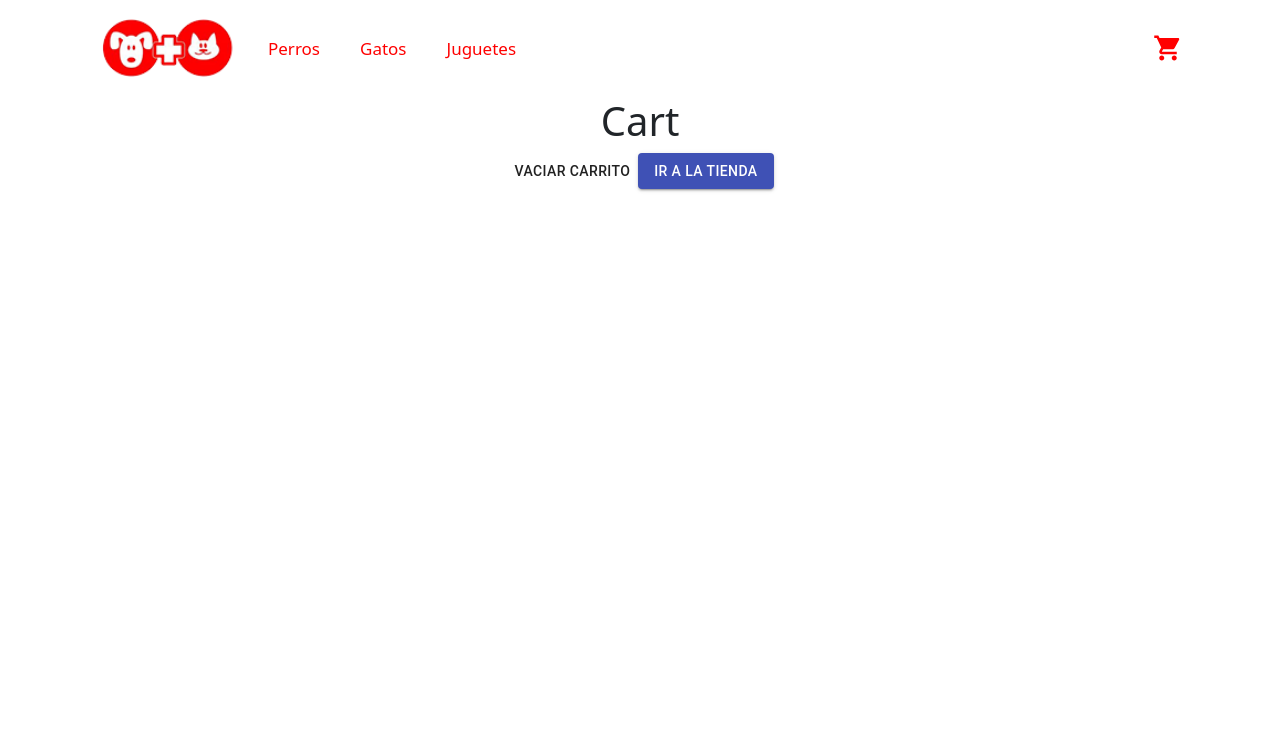
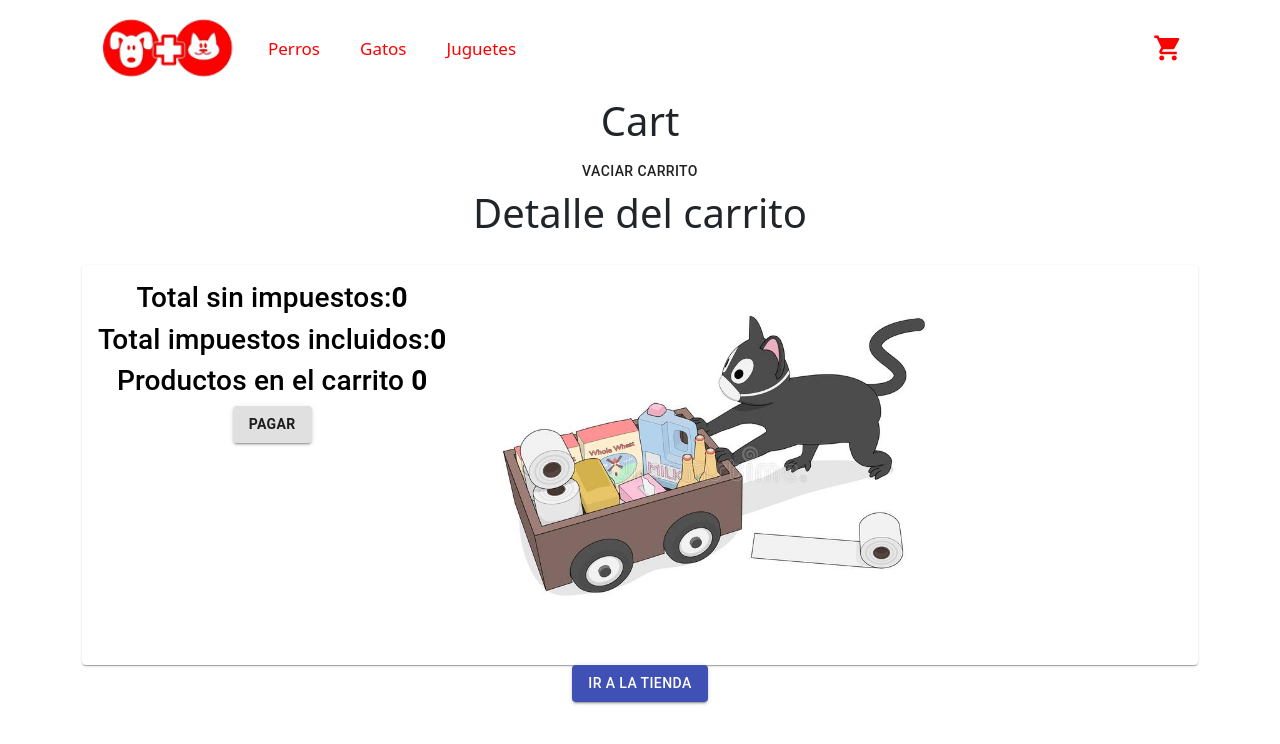
Before and after one commit to breaker19/Veterinaria-sebastian-karp, a React (Create React App) app: page /cart in a window 1280 px wide. Shown: the top 744 px of the page. Built offline with nearby package versions, Linux system fonts and the light colour scheme.

Commit message:
Desafío: Cart View

```diff
--- a/src/components/Cart.jsx
+++ b/src/components/Cart.jsx
@@ -7,7 +7,8 @@ import Card from '@mui/material/Card';
 import CardMedia from '@mui/material/CardMedia';
 import CardContent from '@mui/material/CardContent';
 import Typography from '@mui/material/Typography';
-import { Iron } from '@mui/icons-material';
+import {Container, Row, Col} from 'react-bootstrap';
+import gato from '../catCart.jpg'
 
 
 const Cart =()=>{
@@ -20,7 +21,8 @@ const Cart =()=>{
         {
         test.cartList.length > 0 && (
             test.cartList.map(item => (
-
+              <Container>
+              <Row>
 
   <Card style={{display: 'flex', marginTop: 20}}>
 
@@ -49,27 +51,64 @@ const Cart =()=>{
     <Typography variant="body2" color="text.secondary">
     <strong>Total: {item.qtyItem  * item.price}</strong>
     </Typography>
+
+
+
+
+
+
     <Button onClick={()=>test.removeFromCart(item)}> borrar </Button>
 
     <Button variant="contained" color="primary" component={Link} to="/">
     <strong>Volver</strong>
     </Button>
 
-    <Button variant="contained" color="primary" component={Link} to="/checkout">
-    <strong>Pagar</strong>
-    </Button>
+
 
 
   </CardContent>
 
   </Card>
+  </Row>
+  </Container>
 
             ))
         )
 
 
     }
+ <h1>Detalle del carrito</h1>
+<Container>
+  <Row>
+    <Col>
+    <Card style={{display: 'flex', marginTop: 20}}>
 
+  <CardContent>
+    <Typography variant="body2" color="black">
+    <h3>Total sin impuestos:<strong>{test.cartList.reduce((total, item) => total + item.qtyItem * item.price, 0)}</strong></h3>
+    </Typography>
+    <Typography variant="body2" color="black">
+    <h3>Total impuestos incluidos:<strong>{test.cartList.reduce((total, item) => total + item.qtyItem * item.price, 0) * 1.21}</strong></h3>
+    </Typography>
+    <Typography variant="body2" color="black">
+    <h3>Productos en el carrito <strong>{test.cartList.length}</strong></h3>
+    </Typography>
+    <Button  variant="contained" color="success" component={Link} to="/checkout">
+    <strong>Pagar</strong>
+    </Button>
+
+
+  </CardContent>
+  <CardMedia>
+  <img src={gato} width="500" height="auto" />
+  </CardMedia>
+    </Card>
+
+
+
+    </Col>
+  </Row>
+</Container>
             <Link to="/">
         <Button variant="contained" color="primary"> ir a la tienda </Button>
         </Link>
--- a/src/components/CartContext.jsx
+++ b/src/components/CartContext.jsx
@@ -23,11 +23,18 @@ const CartContextProvider = ({children}) => {
         setCartList([]);
     }
 
+    const calcularItems = () => {
+        let qty = cartList.map(item => item.qtyItem);
+        return qty.reduce((total, qty) => total + qty, 0);
+    }
+
+
+
 
 
 
 return (
-<CartContext.Provider value={{cartList, addToCart, removeFromCart, removeAllFromCart}}>
+<CartContext.Provider value={{cartList, addToCart, removeFromCart, removeAllFromCart, calcularItems}}>
 {children}
   </CartContext.Provider>
 
--- a/src/components/CartWidget.jsx
+++ b/src/components/CartWidget.jsx
@@ -3,7 +3,7 @@ import Badge from '@mui/material/Badge';
 import IconButton from '@mui/material/IconButton';
 import ShoppingCartIcon from '@mui/icons-material/ShoppingCart';
 import { useContext } from 'react';
-import { CartContext } from './CartContext';
+import {CartContext} from './CartContext';
 
 
 
@@ -17,7 +17,7 @@ const CartWidget =() => {
 
 
     <IconButton style={{color: 'red', width: 60}} aria-label="cart">
-      <Badge color="primary" badgeContent={test.cartList.length}>
+      <Badge color="primary" badgeContent={test.calcularItems()}>
 
         <ShoppingCartIcon style={{width:30, height:30}}/>
       </Badge>
--- a/src/components/ItemCount.jsx
+++ b/src/components/ItemCount.jsx
@@ -1,7 +1,6 @@
 import React from 'react';
-import Error from './error';
-import {useState, useEffect, useContext} from 'react';
-import {CartContext} from './CartContext';
+import {useState, useEffect} from 'react';
+
 
 const ItemCount = ({onAdd} ) => {
 
--- a/src/components/NavBar.jsx
+++ b/src/components/NavBar.jsx
@@ -1,6 +1,5 @@
 import Container from 'react-bootstrap/Container';
 import Nav from 'react-bootstrap/Nav';
-import NavDropdown from 'react-bootstrap/NavDropdown';
 import Navbar from 'react-bootstrap/Navbar';
 import img from '../marca.png';
 import CartWidget from './CartWidget';
--- a/src/products.jsx
+++ b/src/products.jsx
@@ -4,7 +4,7 @@ const Pets = [
     {
       product: "royal canin",
       id: 1,
-      price: 100,
+      price: 8000,
         stock: 5,
         image:"https://kangoopet.com.ar/wp-content/uploads/2018/03/FIT_01.jpg",
         description: "Alimento balanceado para gatos adultos. Ideal para gatos de interior pero con acceso al exterior o que les gusta jugar y correr por el hogar.",
@@ -15,7 +15,7 @@ const Pets = [
     {
         product: "dog chow",
         id: 2,
-        price: 100,
+        price: 5000,
         stock: 5,
         image:"https://dojiw2m9tvv09.cloudfront.net/62024/product/p10865.jpg",
         description: "Alimento balanceado completo para perros adultos de tamaño mediano y grande de 1 a 7 años de edad. Nutrición específicamente diseñada para tu perro adulto mediano o grande que ayuda a mejorar su calidad de vida desde adentro hacia afuera de forma visible.",
@@ -26,7 +26,7 @@ const Pets = [
     {
         product: "Pedigree",
         id: 3,
-        price: 100,
+        price: 2500,
         stock: 2,
         image:"https://jumboargentina.vteximg.com.br/arquivos/ids/586406-750-750/Alimento-Para-Perros-Pedigree-Carne-100-Gr-1-21816.jpg?v=637265784180800000",
         description: " Pedigree sobre es un alimento para perros adultos, sabor pollo y res en filetes, es un delicioso alimento húmedo para perros, elaborado con una jugosa salsa, elaborado con trozos de Res cocidos al vapor, que le brindan a tu mejor amigo, todo el sabor y nutrición que necesita. ",
@@ -37,7 +37,7 @@ const Pets = [
     {
         product: "Rascador 4 niveles",
         id: 4,
-        price: 12.261,
+        price: 25000,
         stock: 20,
         image:"https://s.libertaddigital.com/2021/02/01/feandrea-arbol-para-gatos.jpg",
         description: "Este rascador para gatos con felpa suave y muchas actividades crea el ambiente ideal para cada pata aterciopelada. La torre de rascar garantiza el juego, el descanso y el escondite apropiados para la especie.",
@@ -48,7 +48,7 @@ const Pets = [
     {
         product: "Juguete para gatos",
         id: 5,
-        price: 100,
+        price: 1000,
         stock: 5,
         image:"https://m.media-amazon.com/images/I/715EiqpJ6XL._AC_SX466_.jpg",
         description: "Equipado con un juguete de ratón para gatos, es enchufable en la parte superior, estimula los sentidos del gato e instintos de caza, mantiene a los gatos ocupados. Dos o más gatos juegan con este juguete.",
```
Also changed, not shown: src/catCart.jpg (added).
